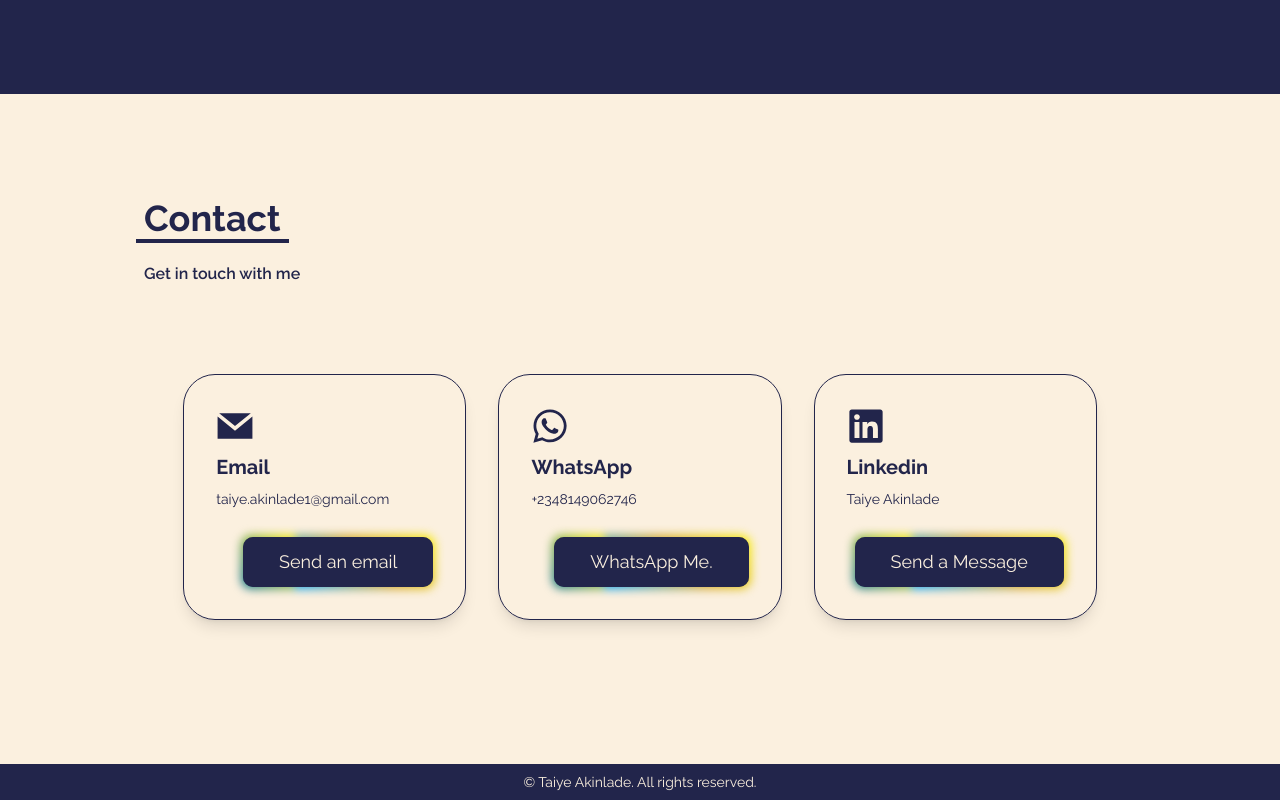
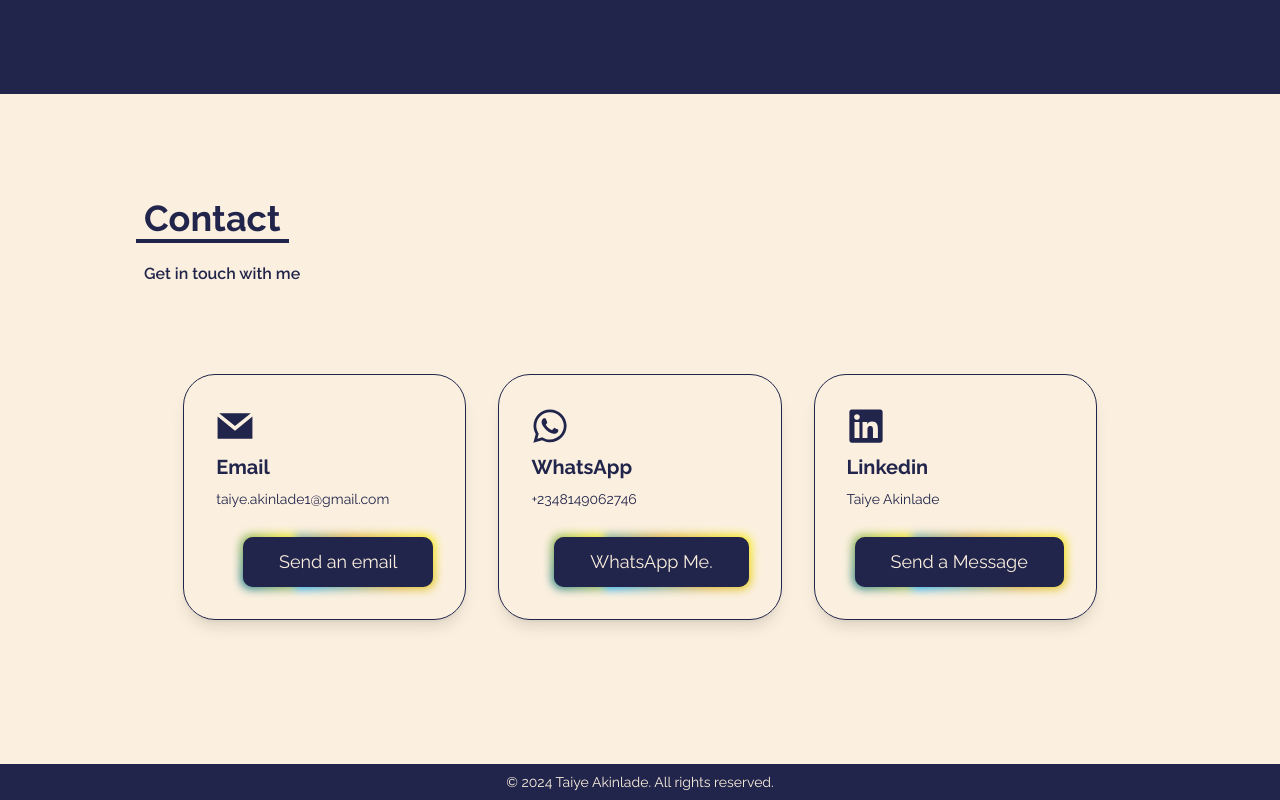
Before and after one commit to TeeAkinlade/My_PORTFOLIO, a React (Vite) app: page / in a window 1280 px wide. Shown: the part 3981-4781 px from the top of the page. Built offline with nearby package versions, Linux system fonts and the light colour scheme.

Commit message:
Update Footer.jsx

```diff
--- a/src/components/Footer.jsx
+++ b/src/components/Footer.jsx
@@ -1,9 +1,11 @@
 import React from 'react'
 
 const Footer = () => {
+   const currentYear = new Date().getFullYear();
+
   return (
     <div className='bg-secondary'>
-        <p className='text-center text-sm p-2 text-primary'>&copy; Taiye Akinlade. All rights reserved.</p>
+        <p className='text-center text-sm p-2 text-primary'>&copy; {currentYear} Taiye Akinlade. All rights reserved.</p>
     </div>
   )
 }
```
